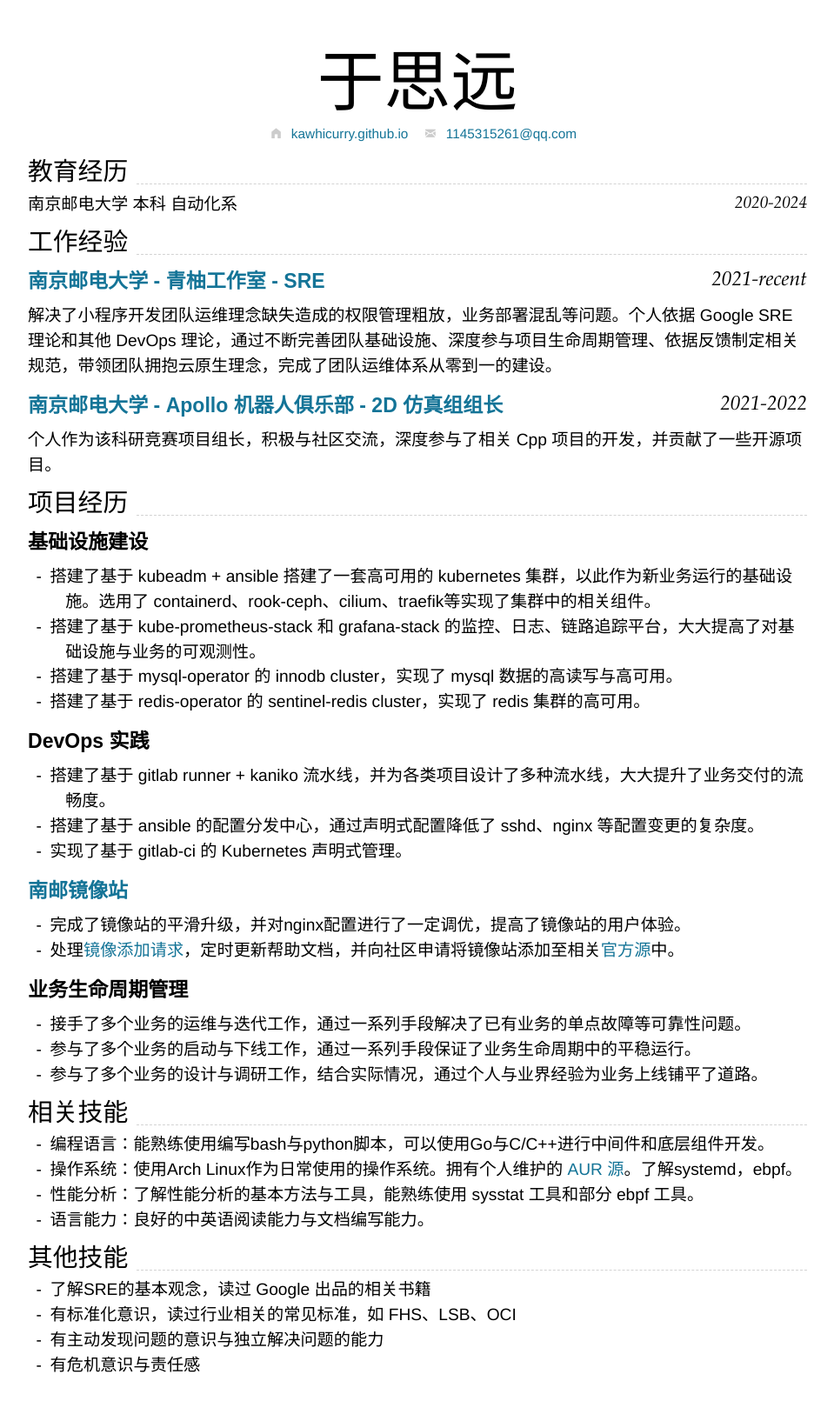
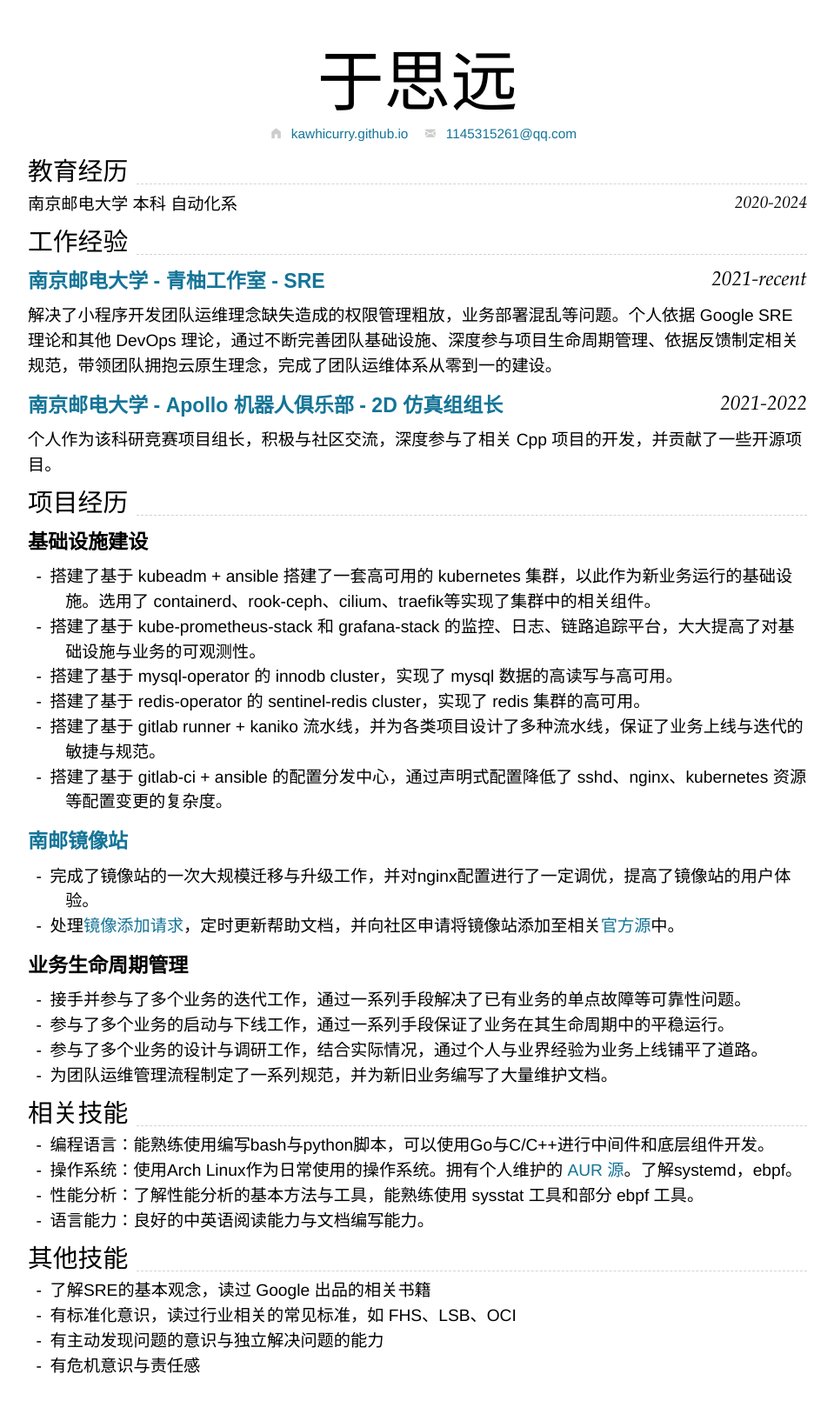
Before and after one commit to kawhicurry/resume, a Jekyll site: the page built from index.md, in a window 1280 px wide. Shown: the whole page at 87% size, without its empty margins (160-1119 px from the left). Built offline with Jekyll 4.4.1, drawn with Linux system fonts in a browser that asks for light colours; nearby versions of some CDN libraries.

Commit message:
update: optimize main resume

```diff
--- a/index.md
+++ b/index.md
@@ -35,23 +35,20 @@ homepage:
 - 搭建了基于 kube-prometheus-stack 和 grafana-stack 的监控、日志、链路追踪平台，大大提高了对基础设施与业务的可观测性。
 - 搭建了基于 mysql-operator 的 innodb cluster，实现了 mysql 数据的高读写与高可用。
 - 搭建了基于 redis-operator 的 sentinel-redis cluster，实现了 redis 集群的高可用。
-
-### **DevOps 实践**
-
-- 搭建了基于 gitlab runner + kaniko 流水线，并为各类项目设计了多种流水线，大大提升了业务交付的流畅度。
-- 搭建了基于 ansible 的配置分发中心，通过声明式配置降低了 sshd、nginx 等配置变更的复杂度。
-- 实现了基于 gitlab-ci 的 Kubernetes 声明式管理。
+- 搭建了基于 gitlab runner + kaniko 流水线，并为各类项目设计了多种流水线，保证了业务上线与迭代的敏捷与规范。
+- 搭建了基于 gitlab-ci + ansible 的配置分发中心，通过声明式配置降低了 sshd、nginx、kubernetes 资源等配置变更的复杂度。
 
 ### **[南邮镜像站](https://mirrors.njupt.edu.cn)**
 
-- 完成了镜像站的平滑升级，并对nginx配置进行了一定调优，提高了镜像站的用户体验。
+- 完成了镜像站的一次大规模迁移与升级工作，并对nginx配置进行了一定调优，提高了镜像站的用户体验。
 - 处理[镜像添加请求](https://github.com/NJUPT-Mirrors-Group/issues/issues?q=is%3Aissue+is%3Aclosed)，定时更新帮助文档，并向社区申请将镜像站添加至相关[官方源](https://archlinux.org/mirrors/njupt.edu.cn/)中。
 
 ### **业务生命周期管理**
 
-- 接手了多个业务的运维与迭代工作，通过一系列手段解决了已有业务的单点故障等可靠性问题。
-- 参与了多个业务的启动与下线工作，通过一系列手段保证了业务生命周期中的平稳运行。
+- 接手并参与了多个业务的迭代工作，通过一系列手段解决了已有业务的单点故障等可靠性问题。
+- 参与了多个业务的启动与下线工作，通过一系列手段保证了业务在其生命周期中的平稳运行。
 - 参与了多个业务的设计与调研工作，结合实际情况，通过个人与业界经验为业务上线铺平了道路。
+- 为团队运维管理流程制定了一系列规范，并为新旧业务编写了大量维护文档。
 
 ## 相关技能
 
```
